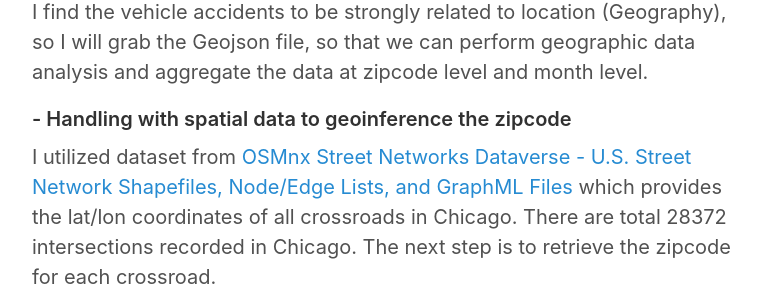
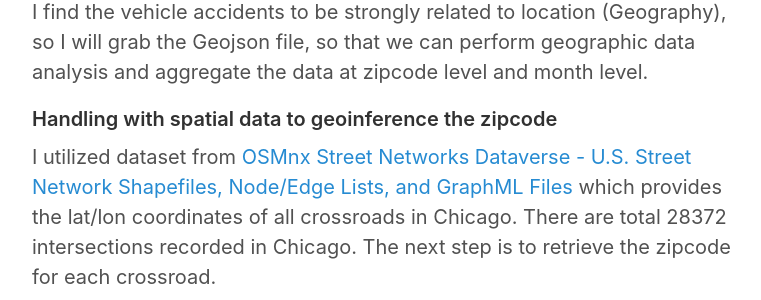
Before and after one commit to dvu4/dvu4.github.io, a Jekyll site: the page built from _posts/2019-07-22-chicago-crash.md, in a window 1280 px wide and 900 px high, scrolled down 2276 px. Shown: the part 153-453 px from the top of the window, without its empty margins (258-1019 px from the left). Built offline with Jekyll 4.4.1, drawn with Linux system fonts in a browser that asks for light colours.

Commit message:
Add files via upload

```diff
--- a/_posts/2019-07-22-chicago-crash.md
+++ b/_posts/2019-07-22-chicago-crash.md
@@ -85,7 +85,7 @@ The city of Chicago publishes those dataset that are worth exploring:
  I find the vehicle accidents to be strongly related to location (Geography), so I will grab the Geojson file, so that we can perform geographic data analysis and aggregate the data at zipcode level and month level.
 
 
-#### - Handling with spatial data to geoinference the zipcode
+#### Handling with spatial data to geoinference the zipcode
 
 I utilized dataset from [OSMnx Street Networks Dataverse - U.S. Street Network Shapefiles, Node/Edge Lists, and GraphML Files](https://dataverse.harvard.edu/dataset.xhtml?persistentId=doi:10.7910/DVN/CUWWYJ) which provides the lat/lon coordinates of all crossroads in Chicago. There are total 28372 intersections recorded in Chicago. The next step is to retrieve the zipcode for each crossroad.
 
```
